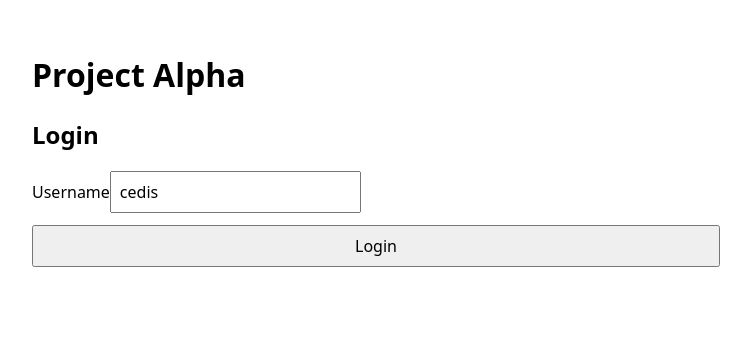
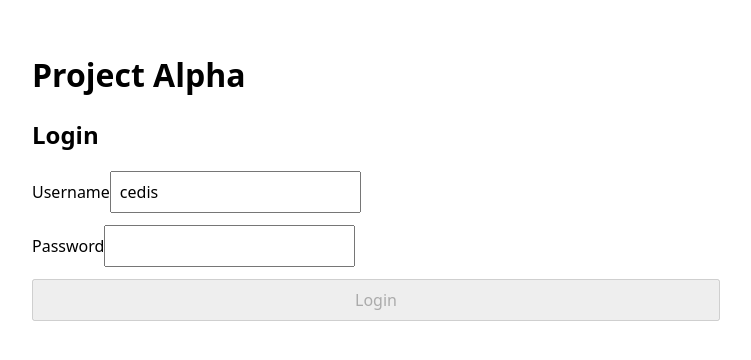
Before and after one commit to Jungle-12-303/week15-16_team03_ai_board_lab, a React (Vite) app in the folder frontend/project-alpha/: page /login in a window 1280 px wide. Shown: the top 360 px of the page, without its empty margins (264-1015 px from the left). Built offline with nearby package versions, Linux system fonts and the light colour scheme.

Commit message:
feat: 로그인 폼 상태 관리 추가

```diff
--- a/frontend/project-alpha/src/App.jsx
+++ b/frontend/project-alpha/src/App.jsx
@@ -128,8 +128,8 @@ export default function App() {
     setCurrentPage(1);
   }
 
-  function loginAsCedis() {
-    setCurrentUser({ name: 'cedis' });
+  function login(username = 'cedis') {
+    setCurrentUser({ name: username });
   }
 
   function logout() {
@@ -206,7 +206,7 @@ export default function App() {
         <Routes>
           <Route
             path="/login"
-            element={<LoginPage currentUser={currentUser} onLogin={loginAsCedis} />}
+            element={<LoginPage currentUser={currentUser} onLogin={login} />}
           />
           <Route path="*" element={<Navigate to="/login" replace />} />
         </Routes>
@@ -222,7 +222,7 @@ export default function App() {
     <main>
       <h1>Project Alpha</h1>
 
-      <AuthPanel currentUser={currentUser} onLogin={loginAsCedis} onLogout={logout} />
+      <AuthPanel currentUser={currentUser} onLogin={login} onLogout={logout} />
 
       <PostForm
         categories={categories}
--- a/frontend/project-alpha/src/pages/LoginPage.jsx
+++ b/frontend/project-alpha/src/pages/LoginPage.jsx
@@ -1,7 +1,18 @@
+import { useState } from 'react';
 import { Navigate, useNavigate } from 'react-router-dom';
+
+const mockUser = {
+  username: 'cedis',
+  password: 'alpha123',
+};
 
 export default function LoginPage({ currentUser, onLogin }) {
   const navigate = useNavigate();
+  const [username, setUsername] = useState('cedis');
+  const [password, setPassword] = useState('');
+  const [errorMessage, setErrorMessage] = useState('');
+
+  const canLogin = username.trim().length > 0 && password.trim().length > 0;
 
   if (currentUser !== null) {
     return <Navigate to="/" replace />;
@@ -9,7 +20,20 @@ export default function LoginPage({ currentUser, onLogin }) {
 
   function handleSubmit(event) {
     event.preventDefault();
-    onLogin();
+
+    const trimmedUsername = username.trim();
+
+    if (!canLogin) {
+      setErrorMessage('Username and password are required.');
+      return;
+    }
+
+    if (trimmedUsername !== mockUser.username || password !== mockUser.password) {
+      setErrorMessage('Username or password is incorrect.');
+      return;
+    }
+
+    onLogin(trimmedUsername);
     navigate('/');
   }
 
@@ -20,10 +44,32 @@ export default function LoginPage({ currentUser, onLogin }) {
       <form onSubmit={handleSubmit}>
         <label>
           Username
-          <input value="cedis" readOnly />
+          <input
+            value={username}
+            onChange={(event) => {
+              setUsername(event.target.value);
+              setErrorMessage('');
+            }}
+          />
         </label>
 
-        <button type="submit">Login</button>
+        <label>
+          Password
+          <input
+            type="password"
+            value={password}
+            onChange={(event) => {
+              setPassword(event.target.value);
+              setErrorMessage('');
+            }}
+          />
+        </label>
+
+        {errorMessage.length > 0 && <p>{errorMessage}</p>}
+
+        <button type="submit" disabled={!canLogin}>
+          Login
+        </button>
       </form>
     </section>
   );
```
